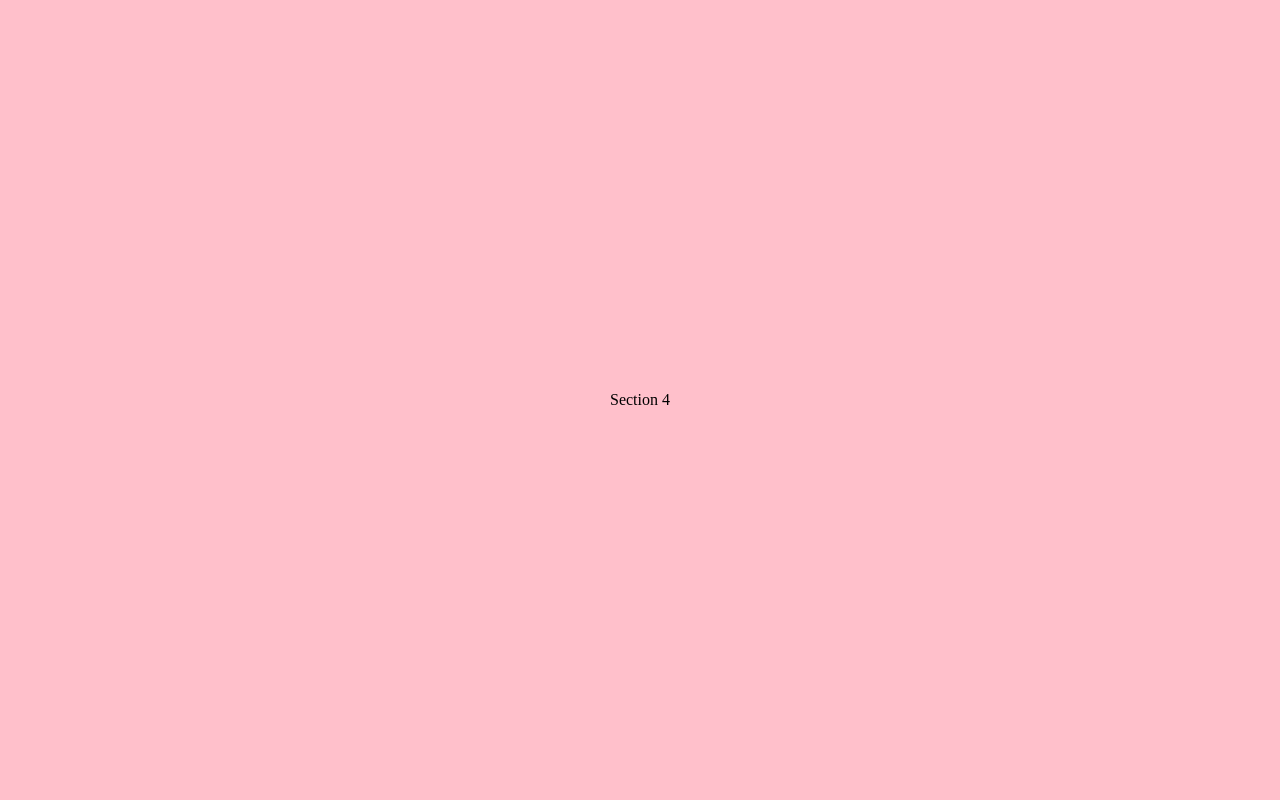
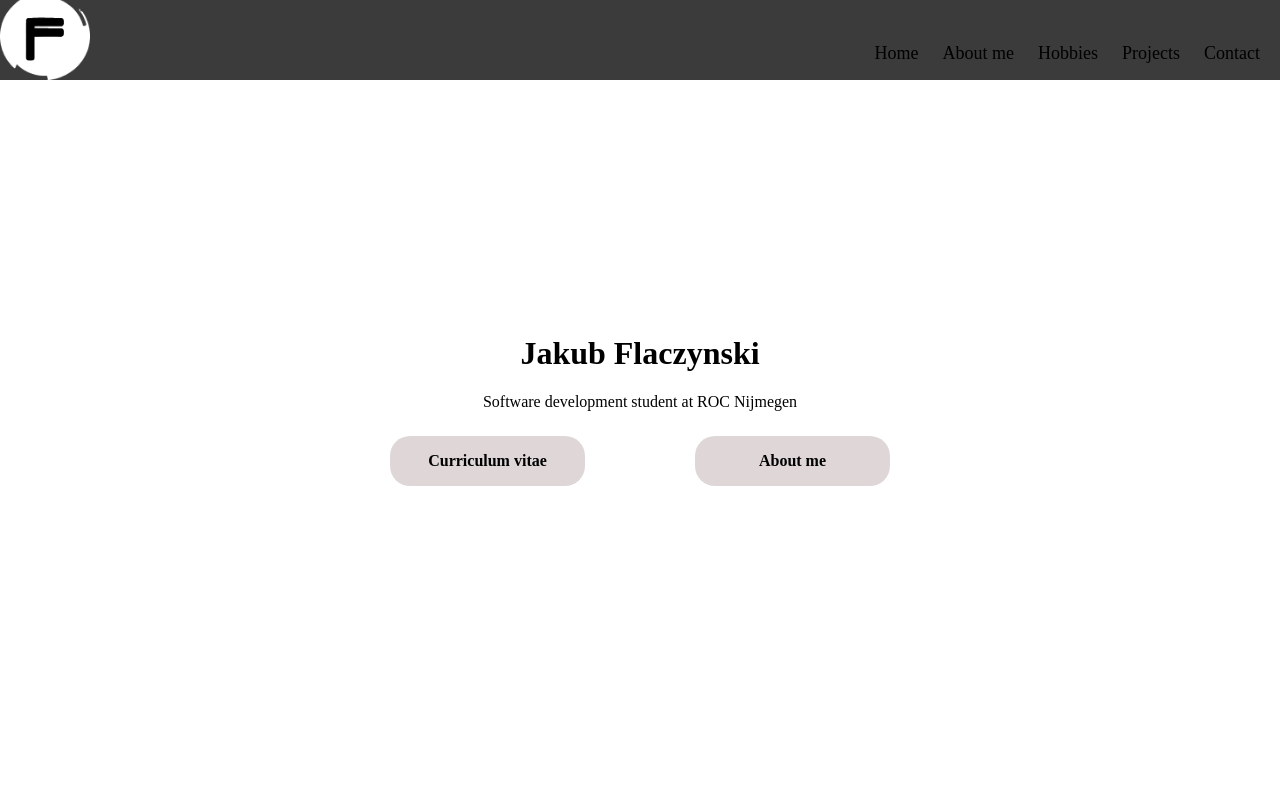
Before and after one commit to J-Flaczynski/Personal-portfolio, a plain HTML site: page index.html in a window 1280 px wide. Shown: the top 800 px of the page. Drawn offline with Linux system fonts and the light colour scheme.

Commit message:
Updated scrolling mechanics and designed a logo

```diff
--- a/css/style.css
+++ b/css/style.css
@@ -1,7 +1,29 @@
 body {
   margin: 0;
   padding: 0;
-  height: 400vh;
+  height: 500vh;
+}
+nav {
+  position: fixed;
+  display: flex;
+  background-color: #3b3b3b;
+  width: 100%;
+  height: 10vh;
+  align-items: flex-end;
+  justify-content: space-between;
+}
+nav li {
+  margin-right: 20px;
+  margin-bottom: 10px;
+  font-size: large;
+  display: inline;
+  text-decoration: none;
+}
+nav a {
+  color: inherit;
+}
+nav a:link {
+  text-decoration: none;
 }
 
 .panel {
@@ -12,18 +34,21 @@ body {
   align-items: center;
 }
 
-#panel-1 {
+#contact {
   background-color: pink;
   height: 100vh;
 }
-#panel-2 {
+#projects {
   background-color: #e8e8e8;
 }
-#panel-3 {
+#hobbies {
   background-color: red;
 }
-#panel-4 {
+#about {
   background-color: pink;
+}
+#projects {
+  background-color: blue;
 }
 footer {
   background-color: #3b3b3b;
@@ -31,3 +56,32 @@ footer {
   height: 90px;
   align-self: flex-end;
 }
+.welcome {
+  width: 500px;
+  height: auto;
+  text-align: center;
+}
+.welcome-buttons {
+  display: flex;
+  width: 500px;
+  height: 50x;
+  gap: 22%;
+  margin-top: 5%;
+  font-weight: bold;
+}
+
+.button {
+  width: 200px;
+  height: 50px;
+  background-color: rgb(223, 215, 215);
+  border-radius: 20px;
+  cursor: pointer;
+}
+.button:hover {
+  transition-duration: 1.3s;
+  background-color: black;
+  color: white;
+}
+.button:active {
+  transform: scale(1.5);
+}
--- a/index.html
+++ b/index.html
@@ -8,20 +8,40 @@
     <title>Jakub Flaczynski</title>
   </head>
   <body>
-    <nav></nav>
+    <nav>
+      <img class="logo" src="/img/logo.png" width="90px" height="auto" alt="White circle with letter F in it">
+      <ul>
+        <li><a onclick="goHome()">Home</a></li>
+        <li><a onclick="goAbout()">About me</a></li>
+        <li><a onclick="goHobbies()">Hobbies</a></li>
+        <li><a onclick="goProjects()">Projects</a></li>
+        <li><a onclick="goContact()">Contact</a></li>
+      </ul>
+    </nav>
     <main>
-      <div id="panel-4" onwheel="scrollToFiveUp()" class="panel">Section 4</div>
-      <div id="panel-3" onwheel="scrollToFourUp()" class="panel">Section 3</div>
-      <div id="panel-2" onwheel="scrollToThreeUp()" class="panel">
-        Section 2
+      <div id="home" onwheel="home()" class="panel">
+        <div class="welcome">
+          <h1>Jakub Flaczynski</h1>
+          <p>Software development student at ROC Nijmegen</p>
+          <div class="welcome-buttons">
+            <div class="button">
+              <p>Curriculum vitae</p>
+            </div>
+            <div class="button" onclick="goAbout()"><p>About me</p></div>
+            </div>
+          </div>
+        </div>
+        <div id="about" onwheel="about()" class="panel">
+          Section 3
+        </div>
+        <div id="hobbies" onwheel="hobbies()" class="panel">
+          Section 2
+        </div>
+        <div id="projects" onwheel="projects()" class="panel"></div>
+        <div id="contact" onwheel="contact()" class="panel"></div>
+        <footer id="footer"></footer>
       </div>
-      <div id="panel-1" onwheel="scrollToTwoUp()" class="panel">
-
-      <footer>
-      </footer>
-    </div>
-    </div>
-    <script src="/js/script.js"></script>
+      <script src="/js/script.js"></script>
     </main>
   </body>
 </html>
--- a/js/script.js
+++ b/js/script.js
@@ -1,38 +1,75 @@
-// Scroll logic, when you scroll up or down you go to a new panel.
-function scrollToTwoUp() {
+// Scroll logic, when you scroll up or down you go to a new panel smoothly
+function home() {
   if (event.deltaY < 0) {
-    document.querySelector("#panel-2").scrollIntoView({
+  } else {
+    document.querySelector("#about").scrollIntoView({
       behavior: "smooth",
     });
   }
 }
-function scrollToThreeUp() {
+function about() {
   if (event.deltaY < 0) {
-    document.querySelector("#panel-3").scrollIntoView({
+    document.querySelector("#home").scrollIntoView({
       behavior: "smooth",
     });
   } else {
-    document.querySelector("#panel-1").scrollIntoView({
+    document.querySelector("#hobbies").scrollIntoView({
       behavior: "smooth",
     });
   }
 }
-function scrollToFourUp() {
+function hobbies() {
   if (event.deltaY < 0) {
-    document.querySelector("#panel-4").scrollIntoView({
+    document.querySelector("#about").scrollIntoView({
       behavior: "smooth",
     });
   } else {
-    document.querySelector("#panel-2").scrollIntoView({
+    document.querySelector("#projects").scrollIntoView({
       behavior: "smooth",
     });
   }
 }
-function scrollToFiveUp() {
+function projects() {
   if (event.deltaY < 0) {
+    document.querySelector("#hobbies").scrollIntoView({
+      behavior: "smooth",
+    });
   } else {
-    document.querySelector("#panel-3").scrollIntoView({
+    document.querySelector("footer").scrollIntoView({
       behavior: "smooth",
     });
   }
 }
+function contact() {
+  if (event.deltaY < 0) {
+    document.querySelector("#projects").scrollIntoView({
+      behavior: "smooth",
+    });
+  }
+}
+// Smooth transitioning to another page
+function goHome() {
+  document.querySelector("#home").scrollIntoView({
+    behavior: "smooth",
+  });
+}
+function goAbout() {
+  document.querySelector("#about").scrollIntoView({
+    behavior: "smooth",
+  });
+}
+function goHobbies() {
+  document.querySelector("#hobbies").scrollIntoView({
+    behavior: "smooth",
+  });
+}
+function goProjects() {
+  document.querySelector("#projects").scrollIntoView({
+    behavior: "smooth",
+  });
+}
+function goContact() {
+  document.querySelector("footer").scrollIntoView({
+    behavior: "smooth",
+  });
+}
```
Also changed, not shown: img/logo.png (added).
